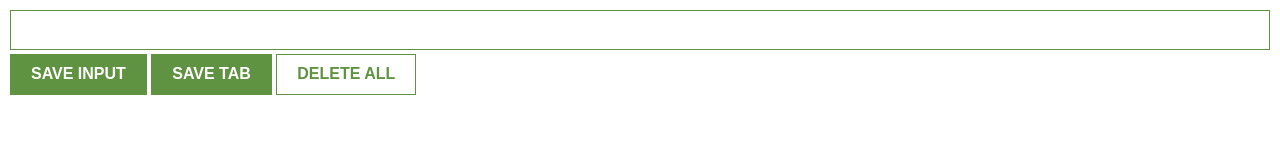
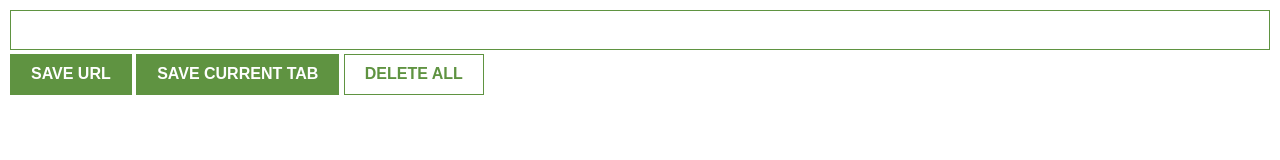
Before and after one commit to MilanAarick/Chrome-Extension, a browser extension: page index.html in a window 1280 px wide. Drawn offline with nearby package versions, Linux system fonts and the light colour scheme.

Commit message:
Edited the button's title

```diff
--- a/index.html
+++ b/index.html
@@ -4,8 +4,8 @@
     </head>
     <body>
         <input type="text" id="input-el">
-        <button id="input-btn">SAVE INPUT</button>
-        <button id="tab-btn">SAVE TAB</button>
+        <button id="input-btn">SAVE URL</button>
+        <button id="tab-btn">SAVE CURRENT TAB</button>
         <button id="delete-btn">DELETE ALL</button>
         <ul id="ul-el">
         </ul>
```
